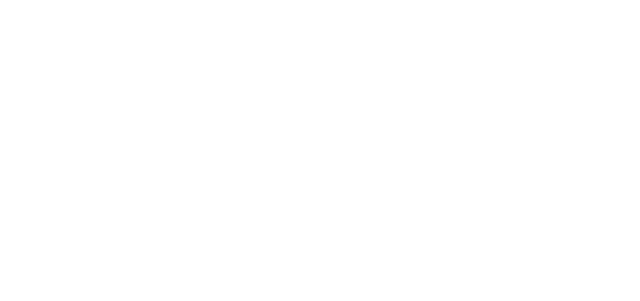
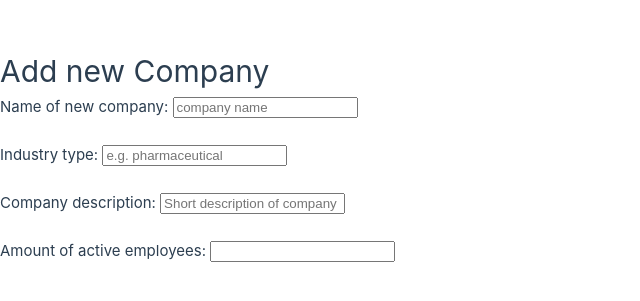
Before and after one commit to Thibaud-Collyn/webdev_opgave2_react2, a React (Create React App) app: page /add-company in a window 1280 px wide. Before the commit this address had no page. Shown: the part 245-546 px from the top of the page, without its empty margins (0-640 px from the left). Built offline with nearby package versions, Linux system fonts and the light colour scheme.

Commit message:
Most basic info of companies displays + add screen(no post implemented)

```diff
--- a/src/App.js
+++ b/src/App.js
@@ -8,6 +8,8 @@ import Employees from "./components/Employees";
 import Jobs from "./components/Jobs";
 import Recruiters from "./components/Recruiters";
 import Reviews from "./components/Reviews";
+import AddCompany from "./components/AddCompany"
+import CompanyDetails from "./components/CompanyDetails"
 
 function App() {
   return (
@@ -20,6 +22,8 @@ function App() {
           <Route path="job" element={<Jobs />} />
           <Route path="recruiter" element={<Recruiters />} />
           <Route path="review" element={<Reviews />} />
+          <Route path="add-company" element={<AddCompany />} />
+          <Route path="add-company/:companyUrl" element={<CompanyDetails/>} /> //Figure out how to
       </Routes>
   );
 }
--- a/src/assets/main.css
+++ b/src/assets/main.css
@@ -33,3 +33,7 @@ a,
         padding: 0 2rem;
     }
 }
+
+.HomeButton {
+
+}
--- /dev/null
+++ b/src/components/AddCompany.js
@@ -0,0 +1,19 @@
+import React from 'react';
+
+const AddCompany = () => {
+    //TODO: implement post using axios + back button to companies(with link)
+    return(
+        <div>
+            <h1>Add new Company</h1>
+            <p>Name of new company: <input type={"text"} placeholder={"company name"} required={true}/></p>
+            <br/>
+            <p>Industry type: <input type={"text"} placeholder={"e.g. pharmaceutical"} required={true}/></p>
+            <br/>
+            <p>Company description: <input type={"text"} placeholder={"Short description of company"} required={true}/></p>
+            <br/>
+            <p>Amount of active employees: <input type={"number"} required={true} min={"0"}/></p>
+        </div>
+    )
+}
+
+export default AddCompany
--- a/src/components/Companies.js
+++ b/src/components/Companies.js
@@ -1,10 +1,12 @@
 import React from 'react';
-import {usePageData, fetchResourceData, useTest} from './AxiosFunctions';
-import {useQuery} from "react-query";
+import { useTest } from './AxiosFunctions';
+import { useNavigate } from "react-router-dom";
 
 const companiesURL = "https://groep35.webdev.ilabt.imec.be/company"
 
 const Companies = () => {
+    const navigate = useNavigate()
+
     const { data: companyData, isLoading, isError } = useTest(companiesURL, "companies");
     if (isLoading) {
         return <div>Loading...</div>;
@@ -16,11 +18,19 @@ const Companies = () => {
 
     return(
         <div>
-            <button id='return home'></button>
+            <button id='return home' onClick={() => navigate('/')}>Home</button>
+            <button id='addCompany' onClick={() => navigate('/add-company')}>Add company</button>
             <h1>Companies</h1>
             <ul>
                 {companyData.map(company => (
-                    <li>Name: {company.name}</li>
+                    <li>
+                        <h2>Name: {company.name}</h2>
+                        <p>Industry: {company.industry}</p>
+                        <p>Description: {company.description}</p>
+                        <pre>Size: {company.size}   Score: {company.score}</pre>
+                        <p>TODO: display jobs, employees and applications</p>
+                        <br/>
+                    </li>
                 ))}
             </ul>
         </div>
```
Also changed, not shown: src/components/CompanyDetails.js (added).
